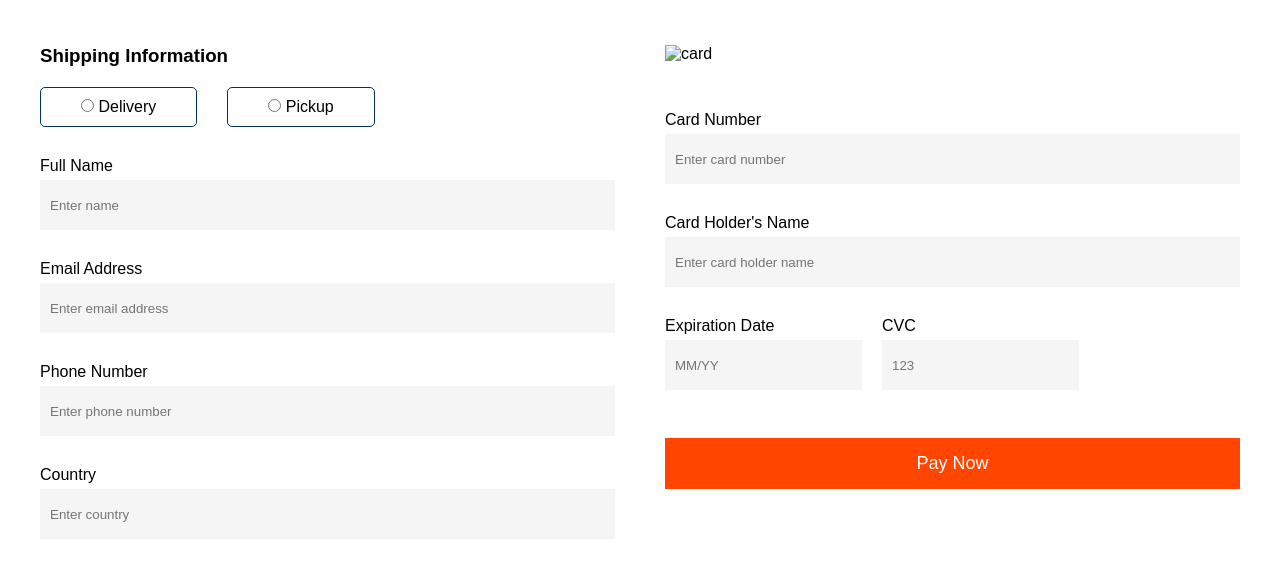
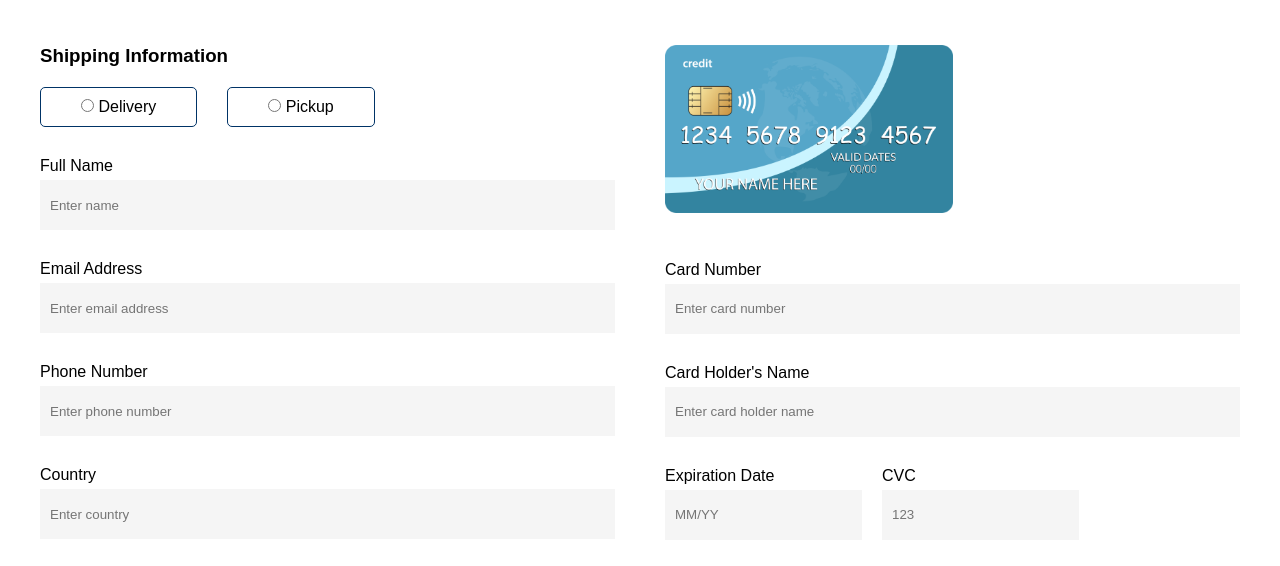
Before and after one commit to Marciniak1mike/FinalWebsite, a plain HTML site: page checkout.html in a window 1280 px wide. Shown: the part 167-733 px from the top of the page. Drawn offline with Linux system fonts and the light colour scheme.

Commit message:
Update checkout.html

```diff
--- a/checkout.html
+++ b/checkout.html
@@ -89,7 +89,7 @@
             </form>
         </div>
         <div class="check-right">
-            <img src="images/card.webp" class="card" alt="card">
+            <img src="card.webp" class="card" alt="card">
             <div style="clear: both"></div>
 
             <br>
```
